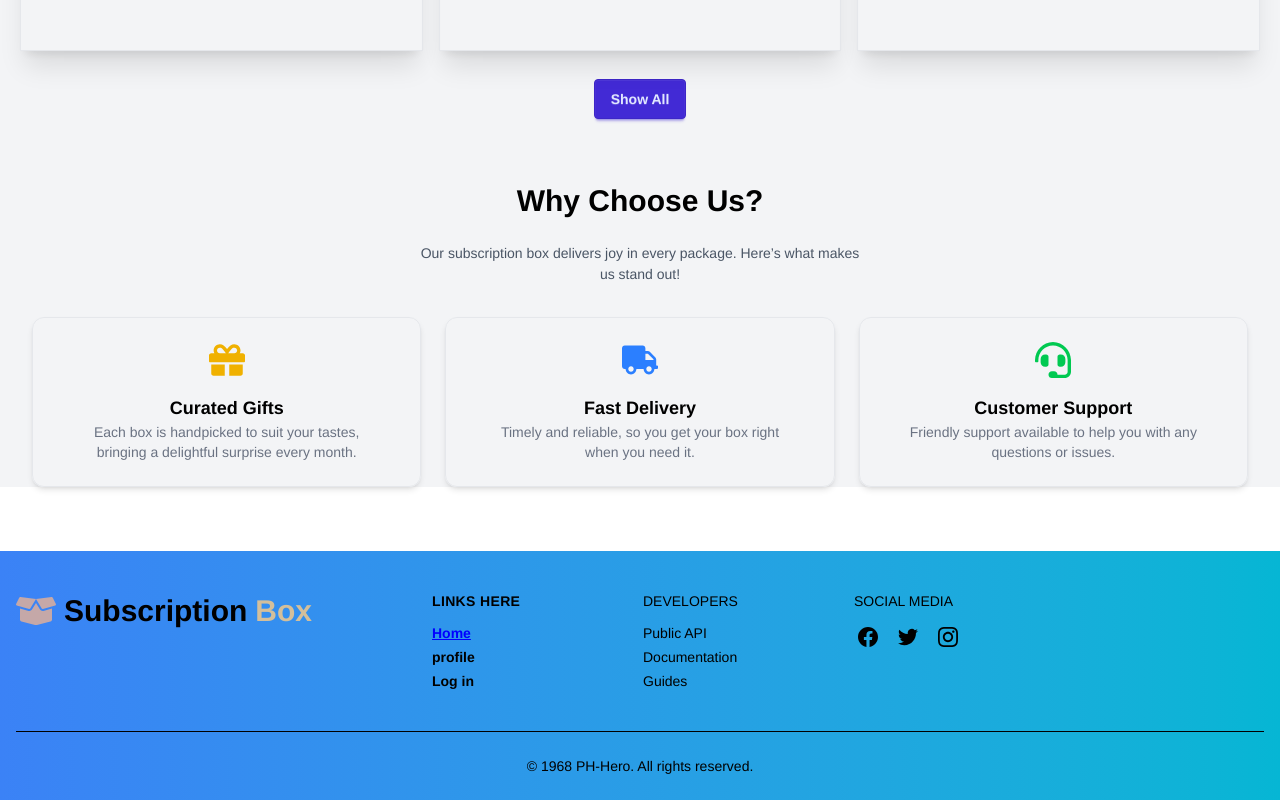
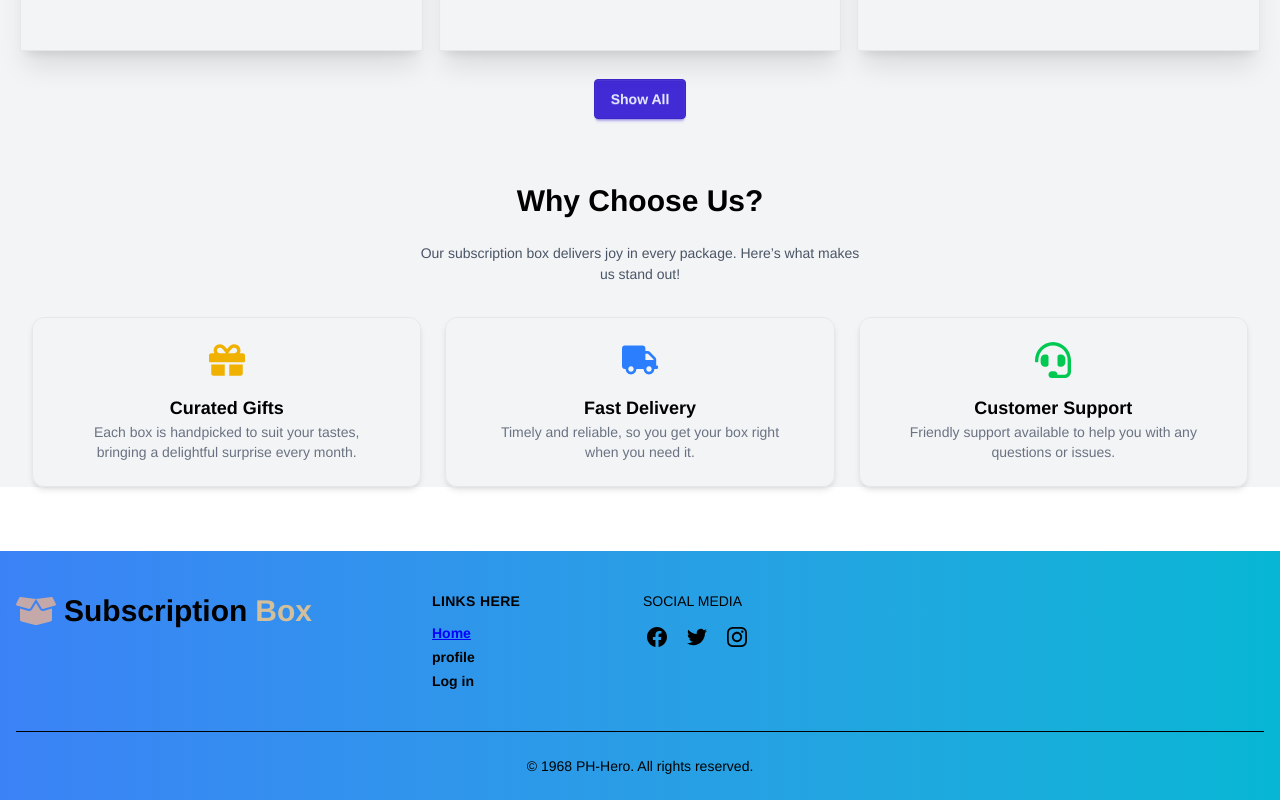
Before and after one commit to osmanbybd/subscription_box, a React (Vite) app: page / in a window 1280 px wide. Shown: the part 1927-2727 px from the top of the page. Built offline with nearby package versions, Linux system fonts and the light colour scheme; no server answers.

Commit message:
againde code ad

```diff
--- a/src/pages/Footer.jsx
+++ b/src/pages/Footer.jsx
@@ -33,20 +33,7 @@ const Footer = () => {
 				</ul>
 			</div>
 
-			<div className="space-y-3">
-				<h3 className="uppercase dark:text-gray-900">Developers</h3>
-				<ul className="space-y-1">
-					<li>
-						<a rel="noopener noreferrer" href="#">Public API</a>
-					</li>
-					<li>
-						<a rel="noopener noreferrer" href="#">Documentation</a>
-					</li>
-					<li>
-						<a rel="noopener noreferrer" href="#">Guides</a>
-					</li>
-				</ul>
-			</div>
+
 			<div className="space-y-3">
 				<div className="uppercase dark:text-gray-900">Social media</div>
 				<div className="flex justify-start space-x-3">
@@ -69,7 +56,7 @@ const Footer = () => {
 			</div>
 		</div>
 	</div>
-	<div className="py-6 text-sm text-center dark:text-gray-600">© 1968 PH-Hero. All rights reserved.</div>
+	<div className="py-6 text-sm text-center dark:text-gray-600">© 1968 PH-Hero. All rights reserved. </div>
 </footer>
     );
 };
```
